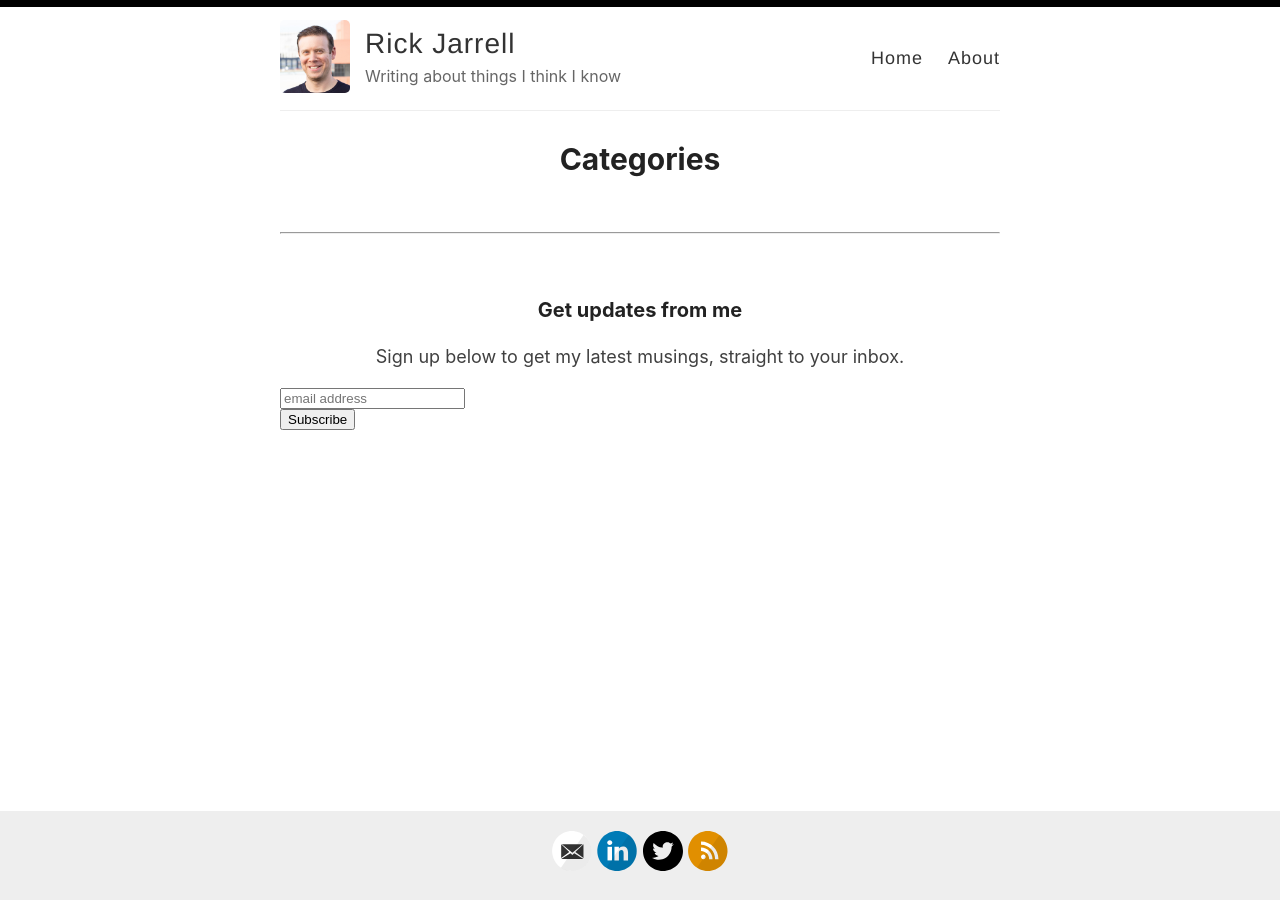
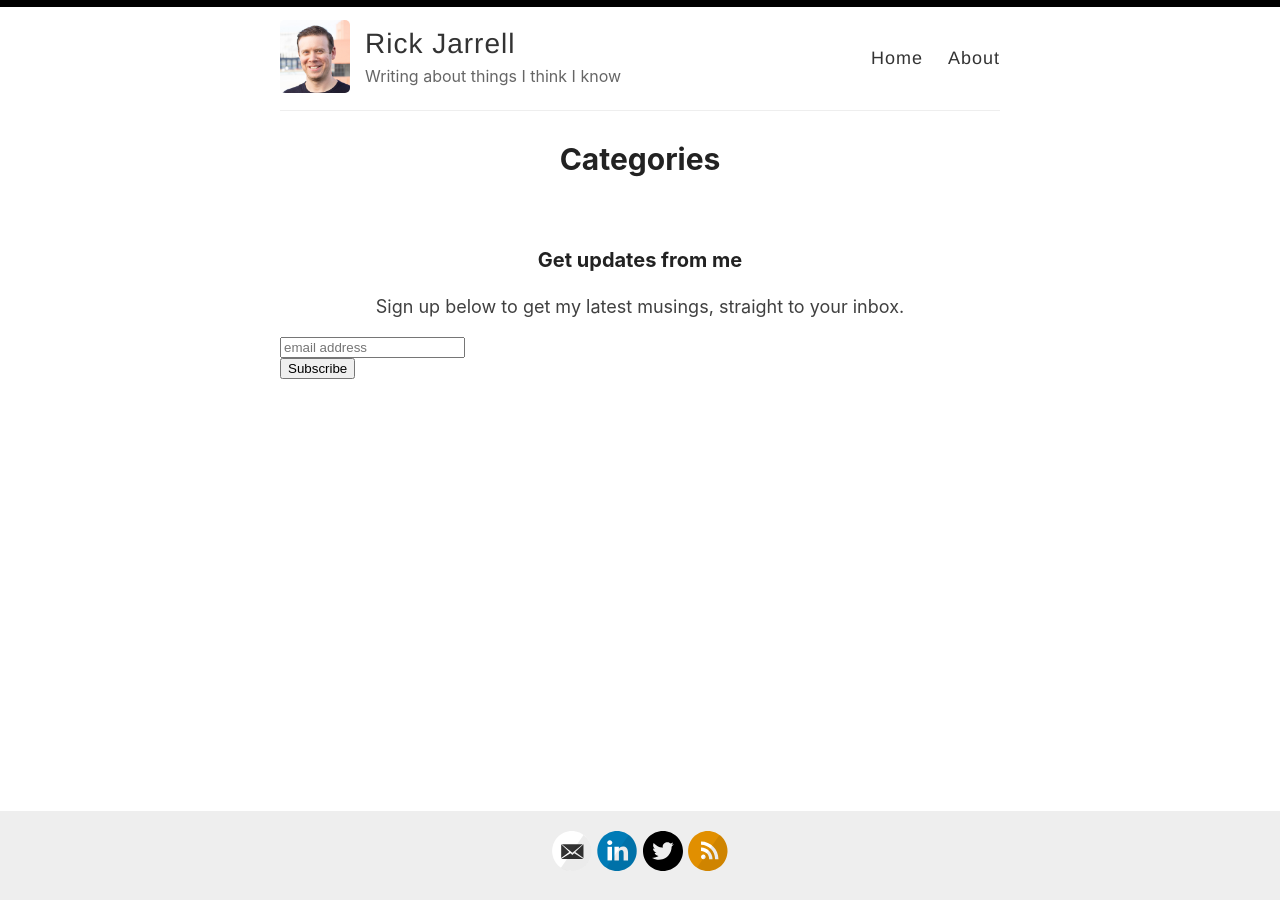
Before and after one commit to rickjarrell/backupblog, a Jekyll site: the page built from _pages/categories.md, in a window 1280 px wide. Built offline with Jekyll 4.4.1, drawn with Linux system fonts in a browser that asks for light colours; comment, search, counter and statistics services are not loaded.

Commit message:
Update page.html

```diff
--- a/_layouts/page.html
+++ b/_layouts/page.html
@@ -10,8 +10,6 @@ layout: default
     {{ content }}
   </div>
 </article>
-<br>
-<hr>
 <br>
 <h3>Get updates from me</h3>
 <p align = center>Sign up below to get my latest musings, straight to your inbox.</p>
```
